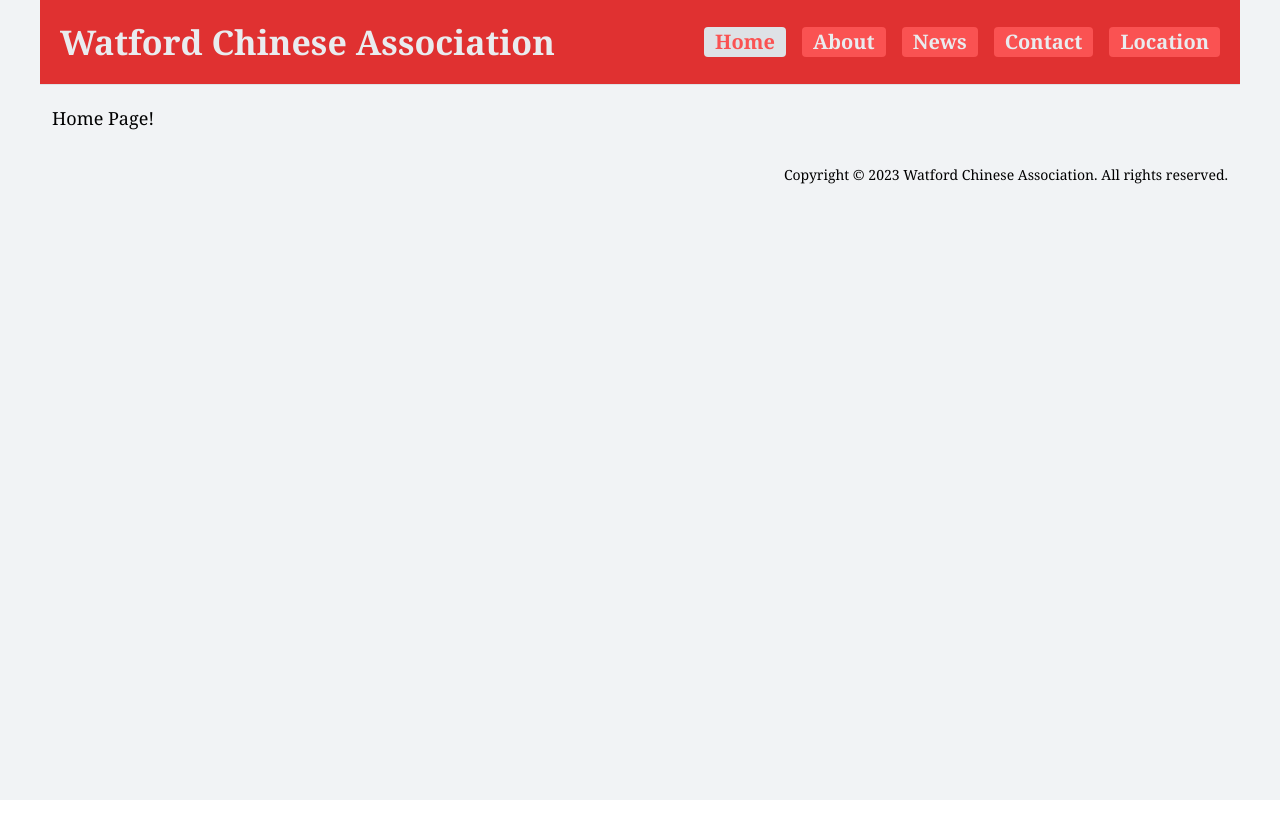
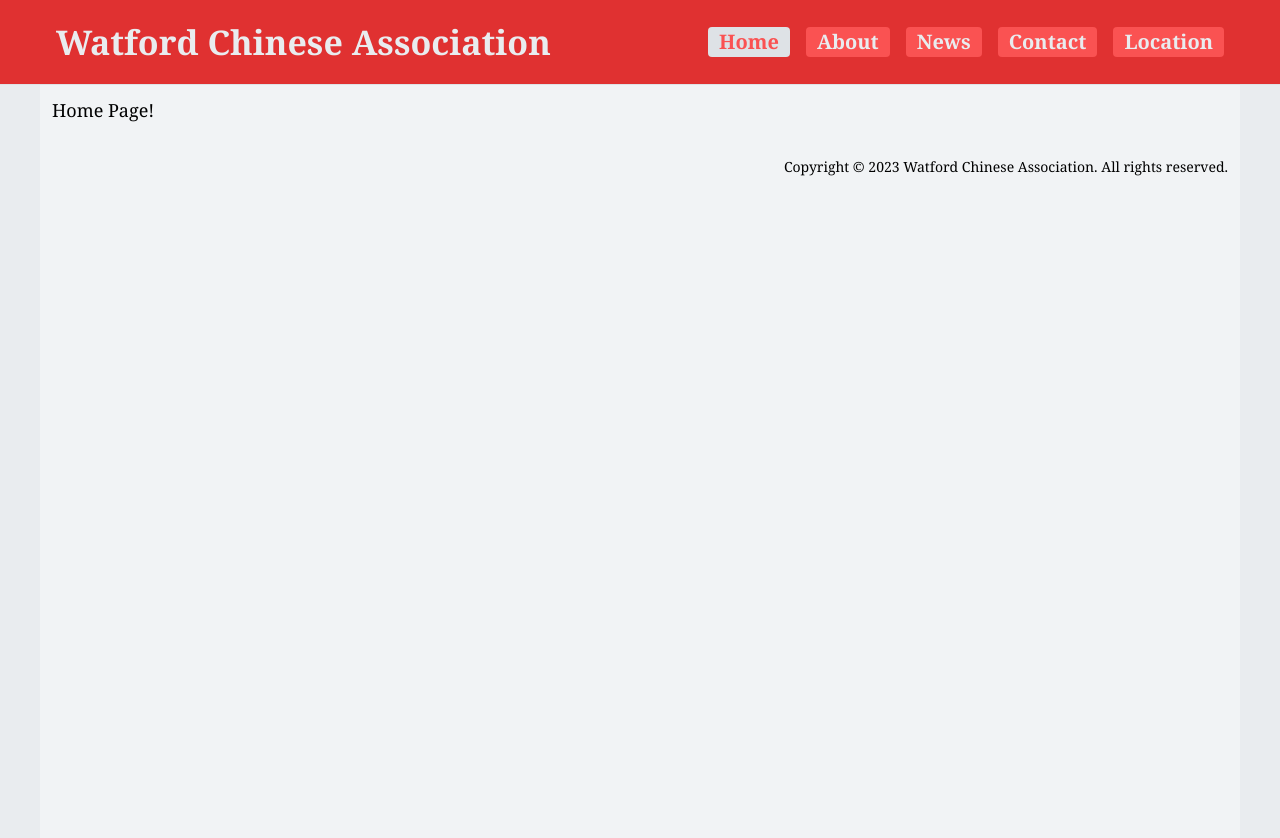
Before and after one commit to Tooni/WatfordChineseAssocation, a React (Vite) app: page / in a window 1280 px wide. Shown: the top 838 px of the page. Before the commit the page ends 800 px from the top, so only its background shows below. Built offline with nearby package versions, Linux system fonts and the light colour scheme.

Commit message:
faff with header

```diff
--- a/src/App.tsx
+++ b/src/App.tsx
@@ -16,10 +16,10 @@
   return (
     <HashRouter>
       <MantineProvider theme={theme}>
-        <AppShell bg="gray.1">
-          <Container maw={APP_MAX_WIDTH} py={0} px="sm">
+        <AppShell bg="gray.2">
+          <Header />
+          <Container maw={APP_MAX_WIDTH} bg="gray.1" p="sm">
             <AppShell.Main>
-              <Header />
               <Routes>
                 <Route path="/" element={<Home />} />
                 <Route path="about" element={<About />} />
--- a/src/header/Header.tsx
+++ b/src/header/Header.tsx
@@ -1,12 +1,14 @@
-import { Group, Button, Text, Divider } from "@mantine/core";
+import { Group, Button, Text, Divider, Box, Container } from "@mantine/core";
 import { FunctionComponent } from "react";
 import { Link, useLocation } from "react-router-dom";
 import { Logo } from "./Logo";
+import { APP_MAX_WIDTH } from "../constants";
 
 export const Header: FunctionComponent = () => {
   return (
-    <>
-      <Group mx="-sm" p="lg" bg="red.8" justify="space-between">
+    <Box bg="red.8">
+      <Container maw={APP_MAX_WIDTH}>
+        <Group py="lg" justify="space-between">
           <Logo />
           <Group align="center">
             <HeaderButton label="Home" to="/" />
@@ -16,8 +18,9 @@
             <HeaderButton label="Location" to="/location" />
           </Group>
         </Group>
-      <Divider mx="-sm" mb="lg" />
-    </>
+      </Container>
+      <Divider />
+    </Box>
   );
 };
 
```
Lines whose indentation alone changed are shown as unchanged.
